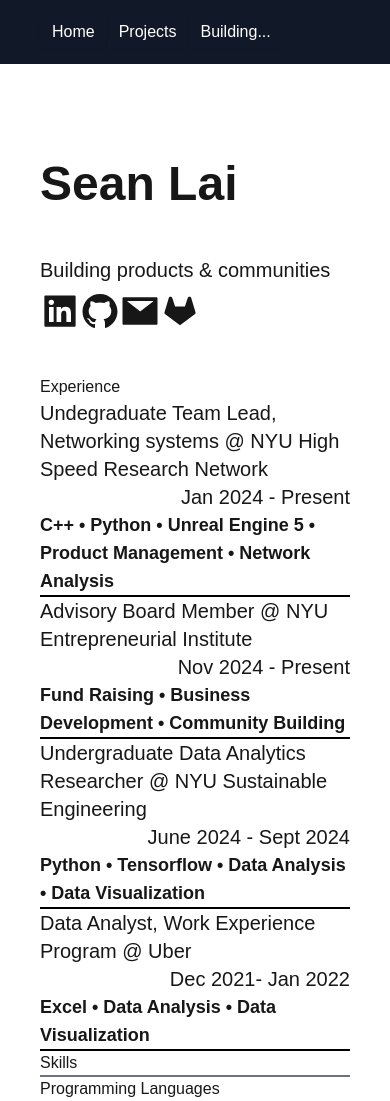
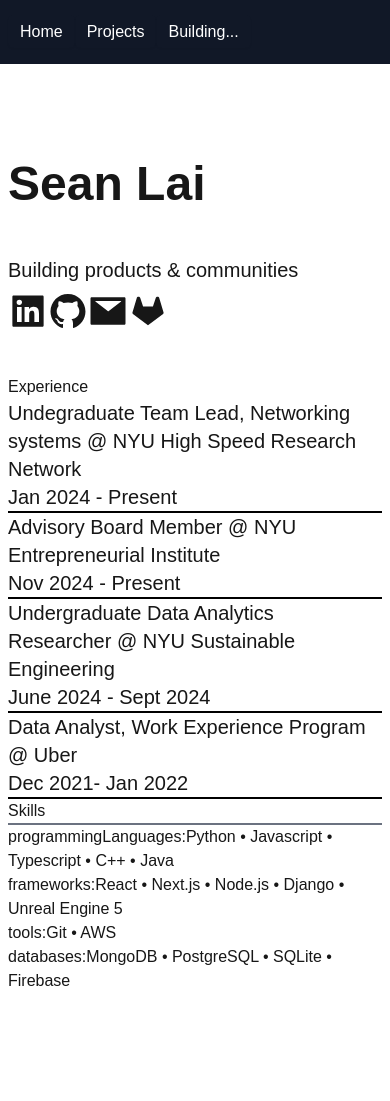
Before and after one commit to sean-lai-sh/2025_portfolio, a Next.js app: page / in a window 390 px wide. After the commit the page ends 993 px from the top, so only its background shows below. Built offline with nearby package versions, Linux system fonts and the light colour scheme.

Commit message:
fixed animated text behavior alongside minor header and hero CSS stylings for smaller screens

```diff
--- a/components/animatedtext.tsx
+++ b/components/animatedtext.tsx
@@ -6,21 +6,50 @@
 
 const AnimatedText = ({ text, containerVariants, charVariants  } : {text: string, containerVariants: Variants, charVariants: Variants}) => {
   const characters = splitText(text);
+  const finalSplit = <></>;
+  // Objetives, have function that takes in text and has first grouped by char, then by word, then by sentence
+  const splitWordsByChar = (text: Array<string>) => {
+    return text.map((word, index) => {
+      // Split the word into characters
+      const characters = word.split('');
+      // Append a non breaking space to the end of the word if index < text.length - 1
+      if (index < characters.length - 1) {
+        characters.push("\u00A0"); // Unicode for non-breaking space
+      }
 
+      return (
+        <span key={`word-${index}`} className="relative inline-block">
+          {characters.map((char, charIndex) => (
+            <motion.span
+              key={`char-${index}-${charIndex}`}
+              className="inline-block"
+              variants={charVariants}
+            >
+              {char}
+            </motion.span>
+          ))}
+        </span>
+      );
+    });
+  }
   return (
     <motion.div
-      className="inline-block overflow-hidden"
+      className="inline-block overflow-hidden "
       variants={containerVariants}
       initial="hidden"
       animate="visible"
     >
-      {characters.map(
+      {/* {characters.map(
         ({ char, key }) => (
           <motion.span key={key} className="inline-block" variants={charVariants}>
             {char === " " ? "\u00A0" : char}
           </motion.span>
         )
       )
+
+      } */}
+      {
+        splitWordsByChar(characters)
       }
     </motion.div>
   );
--- a/components/experience.tsx
+++ b/components/experience.tsx
@@ -1,9 +1,11 @@
 'use client';
 import React , {useState, useEffect }from 'react'
 import {motion} from 'framer-motion'
-import { init } from 'next/dist/compiled/webpack/webpack';
-import experienceData from '@/utils/textData';
+import {experienceData, skillsData} from '@/utils/textData';
 const Experience = () => {
+  const formatSkills = (skills: Array<string>) => {
+    return skills.join().replace(/,/g, ' • ')
+  }
   return (
     <div>
         <h2>Experience</h2>
@@ -21,7 +23,14 @@
         </div>
         <div>
             <h2 className='w-full border-b-2 border-gray-500 '>Skills</h2>
-            <h3>Programming Languages</h3>
+            {
+                Object.entries(skillsData).map(([keys, skills]) => (
+                    <div key={keys} className=''>
+                        <h3 className='t'>{keys}:{formatSkills(skills)}</h3>
+                        <h3 className=''></h3>
+                    </div>
+                ))
+            }
 
         </div>
 
@@ -82,11 +91,11 @@
       <div ref={myRef} className='w-full text-xl border-b-2 border-black hover:border-blue-400 md:py-4 md:hover:pb-6 hover:border-b-[6px] transition-all duration-300 ease-in-out'>
         <div className='md:grid-cols-4 md:grid-rows-1 grid-cols-1 grid h-fit'>
             <h3 className='text-left flex min-w-[70%] w-fit md:col-span-3 row-span-2 h-fit'>{position}</h3>
-            <h3 className='text-right h-fit'>{dates}</h3>
+            <h3 className='md:text-right h-fit'>{dates}</h3>
         </div>
         {/* On hover showcase the  */}
         <div>
-            <div className='text-lg font-bold'>
+            <div className='text-lg font-bold hidden md:block'>
                 {skillArrFormat}
             </div>
             {
--- a/components/header.tsx
+++ b/components/header.tsx
@@ -3,7 +3,7 @@
 const Header = () => {
   const linkCSS = "px-3 lg:px-4 py-2 hover:bg-white hover:shadow-gray-500 hover:text-black ease-in-out rounded-md shadow-sm"
   return (
-    <div className='w-full min-h-16 bg-gray-900 text-white fixed items-center justify-between pl-10 p-5 top-0'>
+    <div className='w-full sm:min-h-16 bg-gray-900 text-white fixed items-center justify-between sm:pl-10 sm:p-5 p-2 py-5 pl-2 top-0'>
         <Link href="/" className={`${linkCSS}`}>
             Home
         </Link>
--- a/components/hero.tsx
+++ b/components/hero.tsx
@@ -55,9 +55,9 @@
   const taglineText = () =>{
     // if small remove the "together"
     if(windowSize.width < 780){
-      return "Building products & communities"
+      return "Building products &\u00A0communities"
     }else{
-      return "Building products & communities together"
+      return "Building products &\u00A0communities together"
     }
     // else tdo the entire thing
   }
--- a/components/transition.tsx
+++ b/components/transition.tsx
@@ -70,7 +70,7 @@
             }
 
             </div>  */}
-            <div className='relative z-0 mt-16 mx-10'>
+            <div className='relative z-0 mt-16 mx-2 sm:mx-10'>
                 {children}
             </div>
         </div>
--- a/utils/splitText.tsx
+++ b/utils/splitText.tsx
@@ -1,7 +1,4 @@
 // utils/splitText.js
 export const splitText = (text : string) => {
-    return text.split('').map((char, index) => ({
-      char,
-      key: `${char}-${index}`,
-    }));
+    return text.split(' ');
   };
--- a/utils/textData.tsx
+++ b/utils/textData.tsx
@@ -1,4 +1,4 @@
-const experienceData = {
+export const experienceData = {
     HSRN : {
         role: "Undegraduate Team Lead, Networking systems @ NYU High Speed Research Network",
         date: "Jan 2024 - Present",
@@ -25,4 +25,9 @@
     }
 }
 
-export default experienceData;
+export const skillsData = {
+    programmingLanguages : ['Python', 'Javascript', 'Typescript', 'C++', 'Java'],
+    frameworks : ['React', 'Next.js', 'Node.js', 'Django', 'Unreal Engine 5'],
+    tools : ['Git', 'AWS'],
+    databases : ['MongoDB', 'PostgreSQL', 'SQLite', 'Firebase'],
+}
```
